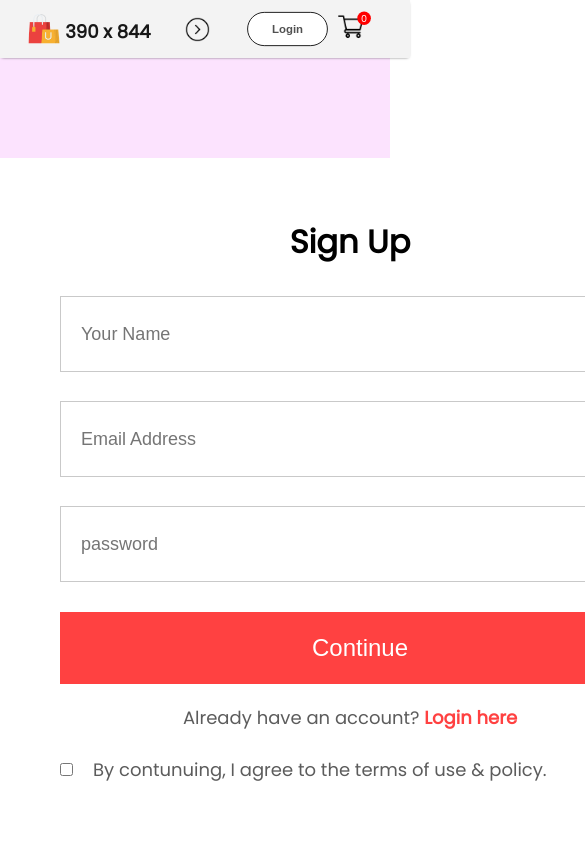
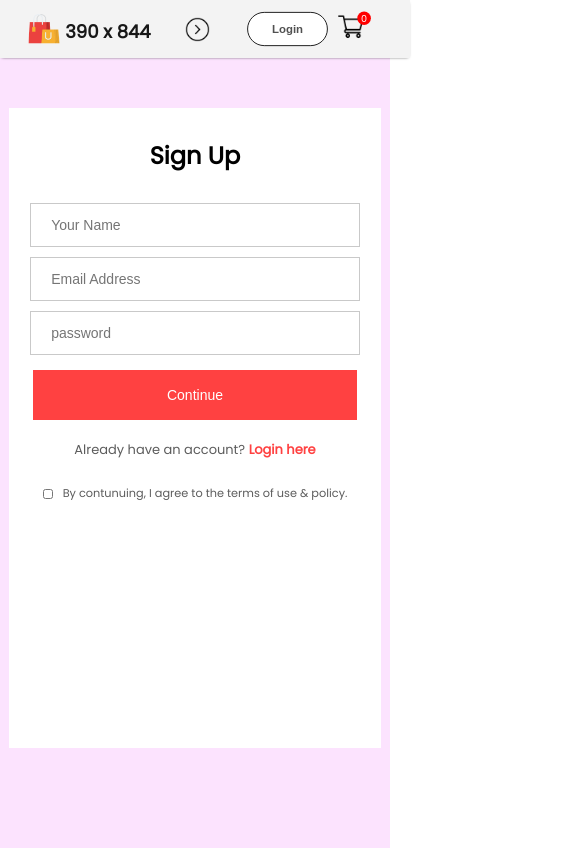
Before and after one commit to adrianmnh/e-comm, a React (Create React App) app: page /login in a window 390 px wide. Shown: the top 848 px of the page, 585 px wide, since content can reach past the window. Built offline with nearby package versions, Linux system fonts and the light colour scheme.

Commit message:
LoginSignup component mobile responsive css

```diff
--- a/src/Pages/CSS/LoginSignup.css
+++ b/src/Pages/CSS/LoginSignup.css
@@ -1,16 +1,24 @@
 .loginsignup {
 	width: 100%;
-	height: 80vh;
+	height: 80%;
 	background: #fce3fe;
 	padding-top: 100px;
+	padding-bottom: 100px;
 }
 
 .loginsignup-container {
+	display: flex;
+	flex-direction: column;
+	/* justify-content: center; */
+	align-items: center;
 	width: 580px;
 	height: 600px;
 	background: white;
 	margin: auto;
 	padding: 40px 60px;
+	/* border: 2px solid red; */
+
+
 }
 
 .loginsignup-container h1 {
@@ -20,6 +28,9 @@
 .loginsignup-fields {
 	display: flex;
 	flex-direction: column;
+	align-items: center;
+	width: 100%;
+	/* justify-content: center; */
 	gap: 29px;
 	margin-top: 30px;
 }
@@ -35,7 +46,9 @@
 }
 
 .loginsignup-container button {
-	width: 600px;
+	/* align-self: center; */
+
+	width: 605px;
 	height: 72px;
 	color: white;
 	background: #ff4141;
@@ -67,3 +80,114 @@
 	font-size: 18px;
 	font-weight: 500;
 }
+
+@media(max-width: 1280px){
+	.loginsignup {
+		padding-top: 50px;
+	}
+
+	.logingsignup-container {
+		width: 100px;
+		height: 50px;
+		max-height: 50px;
+
+	}
+
+	.loginsignup-container h1 {
+		margin: 10px 0px;
+	}
+
+	.loginsignup-fields {
+		gap: 20px;
+		margin-top: 20px;
+	}
+
+	.loginsignup-fields input {
+		height: 65px;
+		width: 93%;
+	}
+
+	.loginsignup-container button {
+		width: 97%;
+	}
+
+	.loginsignup-login {
+		font-size: 16px;
+	}
+
+	.loginsignup-agree {
+		font-size: 14px;
+		gap: 10px;
+	}
+}
+
+@media(max-width: 800px) {
+	.loginsignup-container {
+		padding: 20px 30px;
+		width: 80%;
+		/* gap: 0; */
+	}
+
+	.loginsignup-container h1 {
+		font-size: 24px;
+	}
+
+	.loginsignup-fields {
+		margin-top: 20px;
+		/* gap: 10px; */
+		/* font-size: ; */
+	}
+
+	.loginsignup-fields input {
+		height: 50px;
+	}
+
+	.loginsignup-container button {
+		/* margin-top: 15px; */
+		height: 50px;
+		font-size: 16px;
+	}
+}
+
+@media(max-width: 500px) {
+	.loginsignup-container {
+		/* padding: 20px 30px; */
+		width: 80%;
+	}
+
+	.loginsignup-container h1 {
+		font-size: 24px;
+	}
+
+	.loginsignup-fields {
+		margin-top: 20px;
+		gap: 10px;
+	}
+
+	.loginsignup-fields input {
+		height: 40px;
+		width: 98%;
+		font-size: 14px;
+	}
+
+	.loginsignup-container button {
+		height: 50px;
+		font-size: 14px;
+		width: 104%;
+		margin-top: 15px;
+	}
+
+	.loginsignup-login {
+		font-size: 13px;
+	}
+
+	.loginsignup-agree {
+		gap: 10px;
+		font-size: 2.9svw;
+	}
+
+	.loginsignup-agree input {
+		width: 10px;
+		height: 10px;
+	}
+}
```
